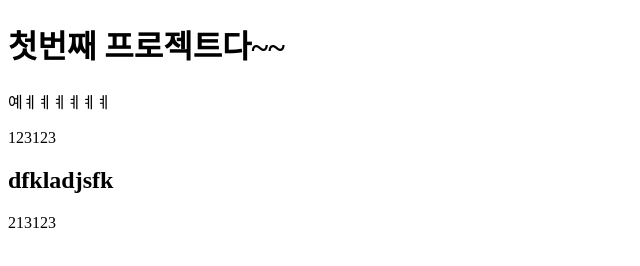
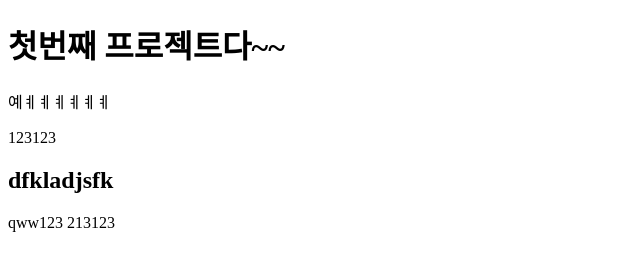
Before and after one commit to dongjun77/first-noona-project, a plain HTML site: page index.html in a window 1280 px wide. Shown: the full height of the page, 0-640 px from the left. Drawn offline with Linux system fonts and the light colour scheme.

Commit message:
second commit

```diff
--- a/index.html
+++ b/index.html
@@ -12,6 +12,6 @@
     <p>예ㅖㅖㅖㅖㅖㅖ</p>
     123123
     <h2>dfkladjsfk</h2>
-    213123
+    qww123 213123
   </body>
 </html>
```
